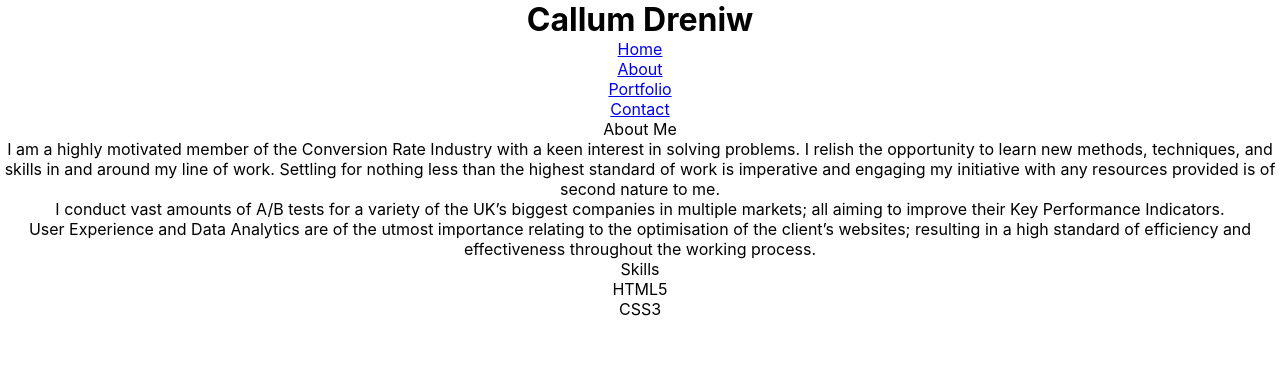
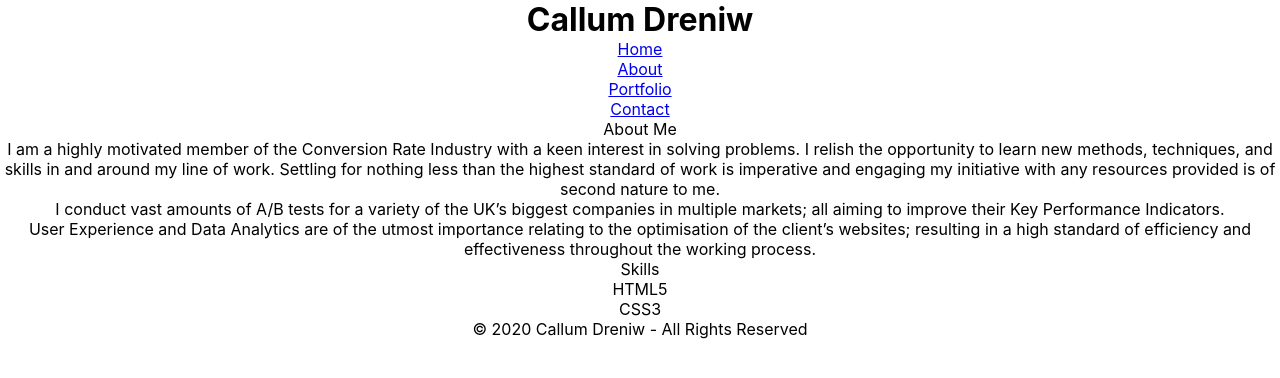
Before and after one commit to dreniwc/portfolio-website, a React (Create React App) app: page /about in a window 1280 px wide. Shown: the top 378 px of the page. Built offline with nearby package versions, Linux system fonts and the light colour scheme.

Commit message:
adding global footer

```diff
--- a/src/Global_Components/App.js
+++ b/src/Global_Components/App.js
@@ -2,6 +2,7 @@
 import '../Styles/app.scss'
 import Navbar from "./navbar"
 import Main from "./main"
+import Footer from "./footer"
 
 function App() {
   return (
@@ -11,6 +12,7 @@
         <Navbar />
       </header>
       <Main />
+      <Footer />
     </div>
   );
 }
--- /dev/null
+++ b/src/Global_Components/footer.js
@@ -0,0 +1,13 @@
+import React from 'react';
+
+function Footer() {
+    return (
+        <footer>
+            <div>
+                <p>&copy; {(new Date().getFullYear())} Callum Dreniw - All Rights Reserved </p>
+            </div>
+        </footer>
+    )
+}
+
+export default Footer;
```
